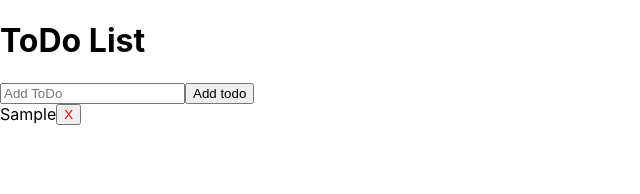
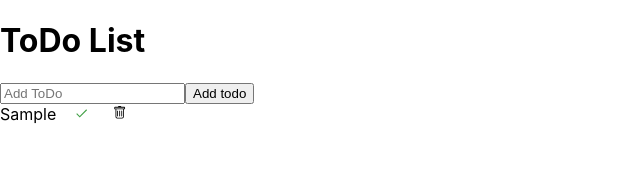
Before and after one commit to stoianNicusor/todo, a React (Create React App) app: page / in a window 1280 px wide. Both pictures are taken after typing "Sample" into the empty fields and a click on the button "Add todo". Shown: the top 194 px of the page, without its empty margins (0-640 px from the left). Built offline with nearby package versions, Linux system fonts and the light colour scheme.

Commit message:
Add check button

```diff
--- a/package.json
+++ b/package.json
@@ -9,7 +9,9 @@
     "node-sass": "^5.0.0",
     "react": "^17.0.1",
     "react-dom": "^17.0.1",
+    "react-icons": "^4.2.0",
     "react-scripts": "4.0.2",
+    "request": "^2.79.0",
     "web-vitals": "^1.1.0"
   },
   "scripts": {
--- a/src/components/app/App.js
+++ b/src/components/app/App.js
@@ -9,6 +9,11 @@ function App() {
 
   const [input, setInput] = useState('');
   const [list, setList] = useState([]);
+
+  let complet = (on) =>{
+    var a = document.getElementById('lista' + on)
+    a.classList.toggle('complet')
+  }
 
   let take = (e) => {
     setInput(e.target.value)
@@ -38,7 +43,7 @@ function App() {
     <div className="app">
       <h1>ToDo List</h1>
       <ToDo take = {take} addTodo = {addTodo} />
-      <Display list = {list} remove = {removeItem} />
+      <Display list = {list} remove = {removeItem} complet = {complet} />
     </div>
   )
 }
--- a/src/components/display/component.display.js
+++ b/src/components/display/component.display.js
@@ -1,22 +1,25 @@
-import React from 'react';
-import './style.display.scss'
+import React,{useState} from 'react';
+import './style.display.scss';
+import {BsTrash} from 'react-icons/bs';
+import {FcCheckmark} from 'react-icons/fc';
 
 function Display(props){
 
     const {
         list,
-        remove
+        remove,
+        complet
     } = props
 
     return(
         <div className='display'>
         { list.map( (list,index) => (
-          <div className='lista' key= {index}>
+            <div className='lista' key= {index} id={'lista' + index} >
                 {list}
-            <button className='btn' onClick={remove.bind(null, list)}>X</button>
+                <button className='btnCheck' onClick={complet.bind(this, index)}> <FcCheckmark/> </button>
+                <button className='btnRemove' onClick={remove.bind(null, list)}> <BsTrash/> </button>
             </div>
         ))}
-
         </div>
     )
 }
--- a/src/components/display/style.display.scss
+++ b/src/components/display/style.display.scss
@@ -2,9 +2,26 @@
     .lista{
         display: flex;
 
-        .btn{
-            float: right;
-            color: red;
+        .btnRemove{
+           // float: right;
+            cursor: pointer;
+            border: none;
+            outline:none;
+            background-color: Transparent;
+
+            :hover{
+                color: red;
+            }
+        }
+        .btnCheck{
+            cursor: pointer;
+            border: none;
+            margin: 0 1vw;
+            outline:none;
+            background-color: Transparent;
         }
     }
+    .complet{
+        background-color: green;
+    }
 }
```
Also changed, not shown: 1 other file (tests, documents, lock files or other folders). Lines whose indentation alone changed are shown as unchanged.
